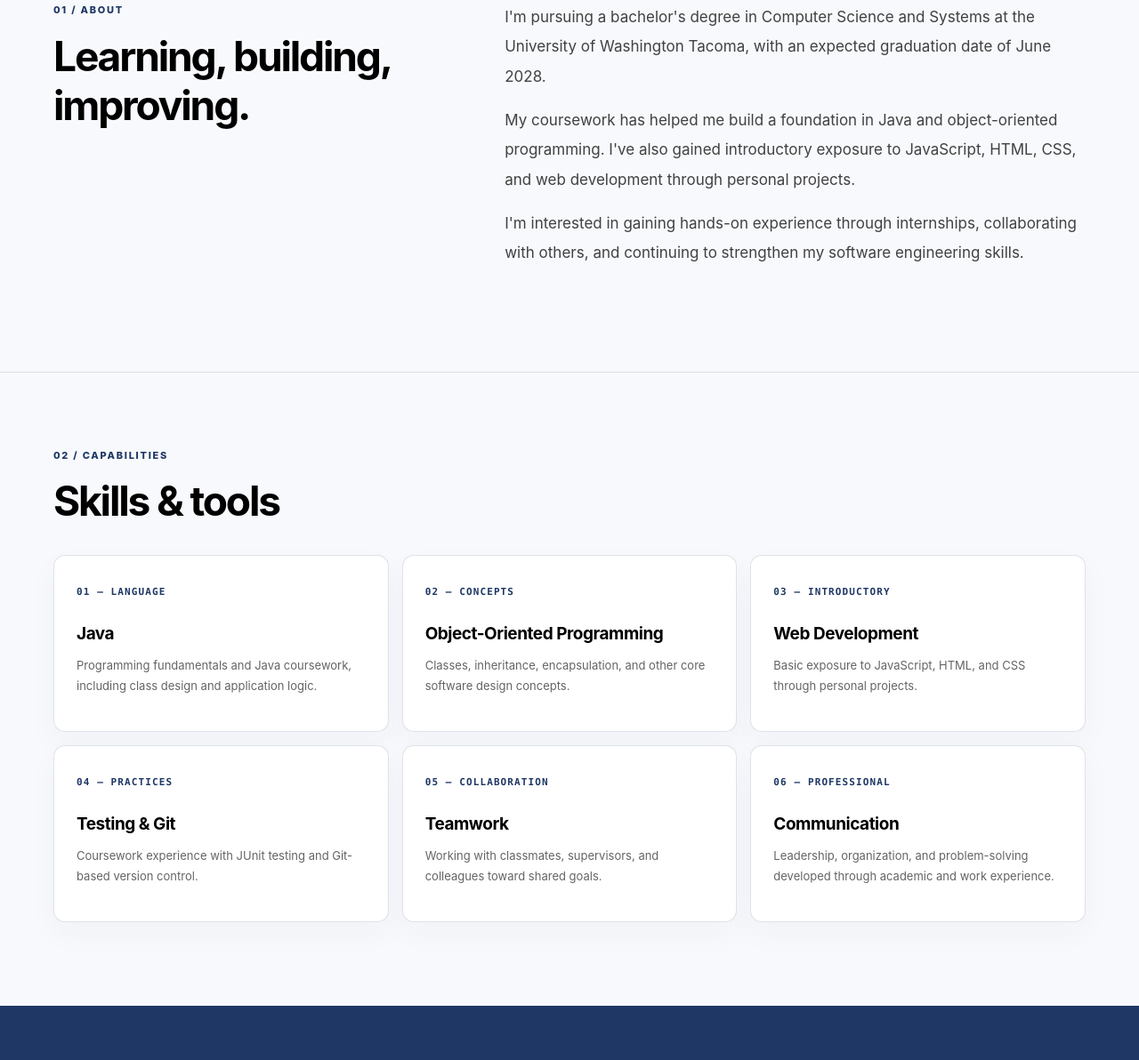
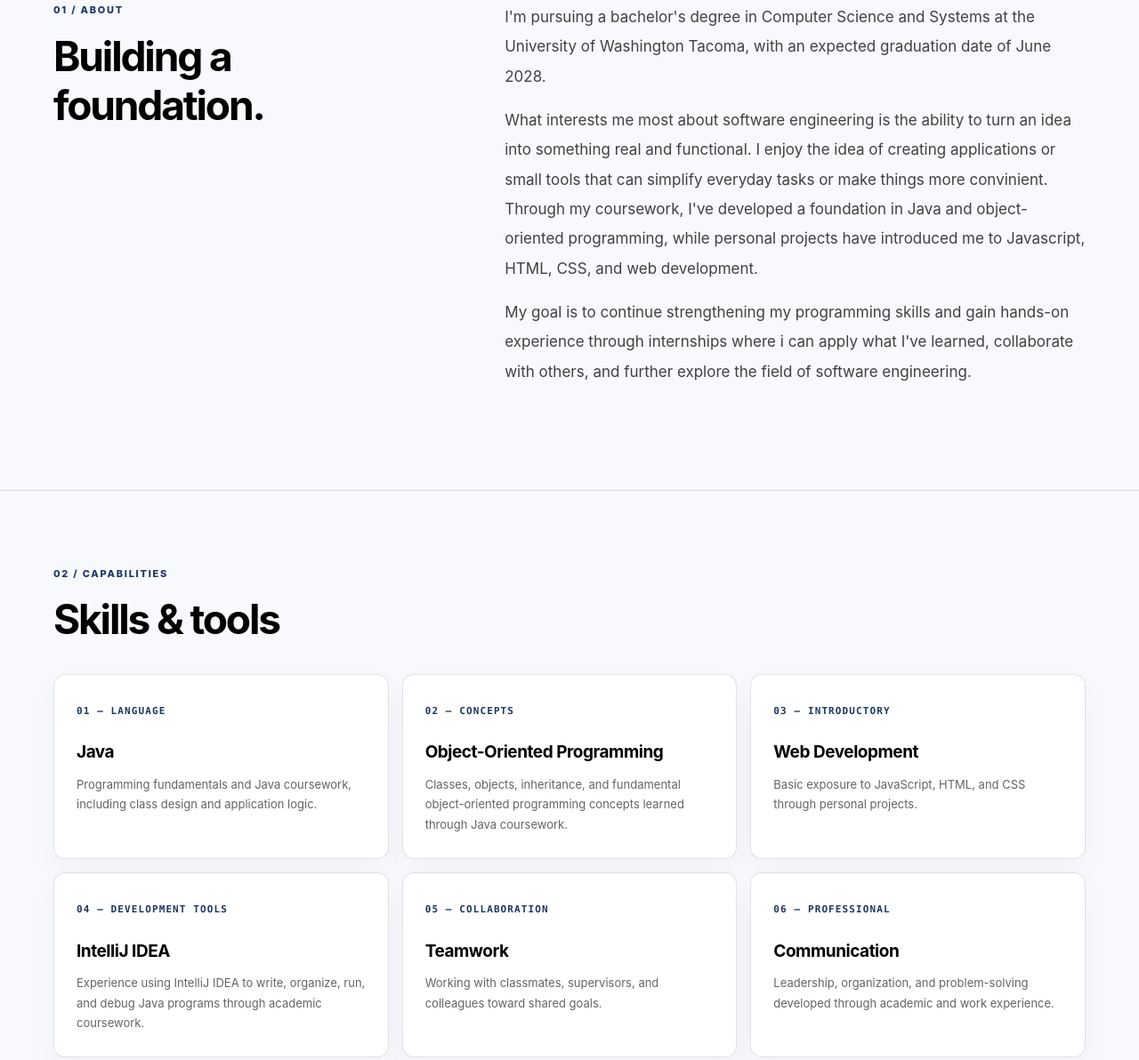
Before and after one commit to opederca/opederca.github.io, a plain HTML site: page index.html in a window 1280 px wide. Shown: the part 885-2077 px from the top of the page at 89% size. Drawn offline with Linux system fonts and the light colour scheme.

Commit message:
Update index.html

```diff
--- a/index.html
+++ b/index.html
@@ -820,7 +820,7 @@
 
         <div class="hero-visual" aria-hidden="true">
           <div class="visual-top">
-            <span>PROFILE / 001</span>
+            <span>PROFILE</span>
             <span>● ○ ○</span>
           </div>
 
@@ -859,7 +859,7 @@
         <div>
           <p class="section-kicker">01 / About</p>
           <h2 class="section-title">
-            Learning, building, improving.
+            Building a foundation.
           </h2>
         </div>
 
@@ -871,17 +871,20 @@
             date of June 2028.
           </p>
           <p>
-            My coursework has helped me build a foundation
-            in Java and object-oriented programming.
-            I've also gained introductory exposure to
-            JavaScript, HTML, CSS, and web development
-            through personal projects.
+            What interests me most about software engineering
+            is the ability to turn an idea into something real
+            and functional. I enjoy the idea of creating applications
+            or small tools that can simplify everyday tasks or make
+            things more convinient. Through  my coursework, I've
+            developed a foundation in Java and object-oriented
+            programming, while personal projects have introduced me to
+            Javascript, HTML, CSS, and web development.
           </p>
           <p>
-            I'm interested in gaining hands-on experience
-            through internships, collaborating with others,
-            and continuing to strengthen my software
-            engineering skills.
+            My goal is to continue strengthening my programming
+            skills and gain hands-on experience through internships
+            where i can apply what I've learned, collaborate with
+            others, and further explore the field of software engineering.
           </p>
         </div>
       </div>
@@ -907,8 +910,9 @@
             <span class="skill-index">02 — CONCEPTS</span>
             <h3>Object-Oriented Programming</h3>
             <p>
-              Classes, inheritance, encapsulation,
-              and other core software design concepts.
+              Classes, objects, inheritance, and fundamental
+              object-oriented programming concepts learned
+              through Java coursework.
             </p>
           </article>
 
@@ -922,11 +926,11 @@
           </article>
 
           <article class="skill-card">
-            <span class="skill-index">04 — PRACTICES</span>
-            <h3>Testing &amp; Git</h3>
+            <span class="skill-index">04 — DEVELOPMENT TOOLS</span>
+            <h3>IntelliJ IDEA</h3>
             <p>
-              Coursework experience with JUnit testing
-              and Git-based version control.
+              Experience using IntelliJ IDEA to write, organize,
+              run, and debug Java programs through academic coursework.
             </p>
           </article>
 
```
